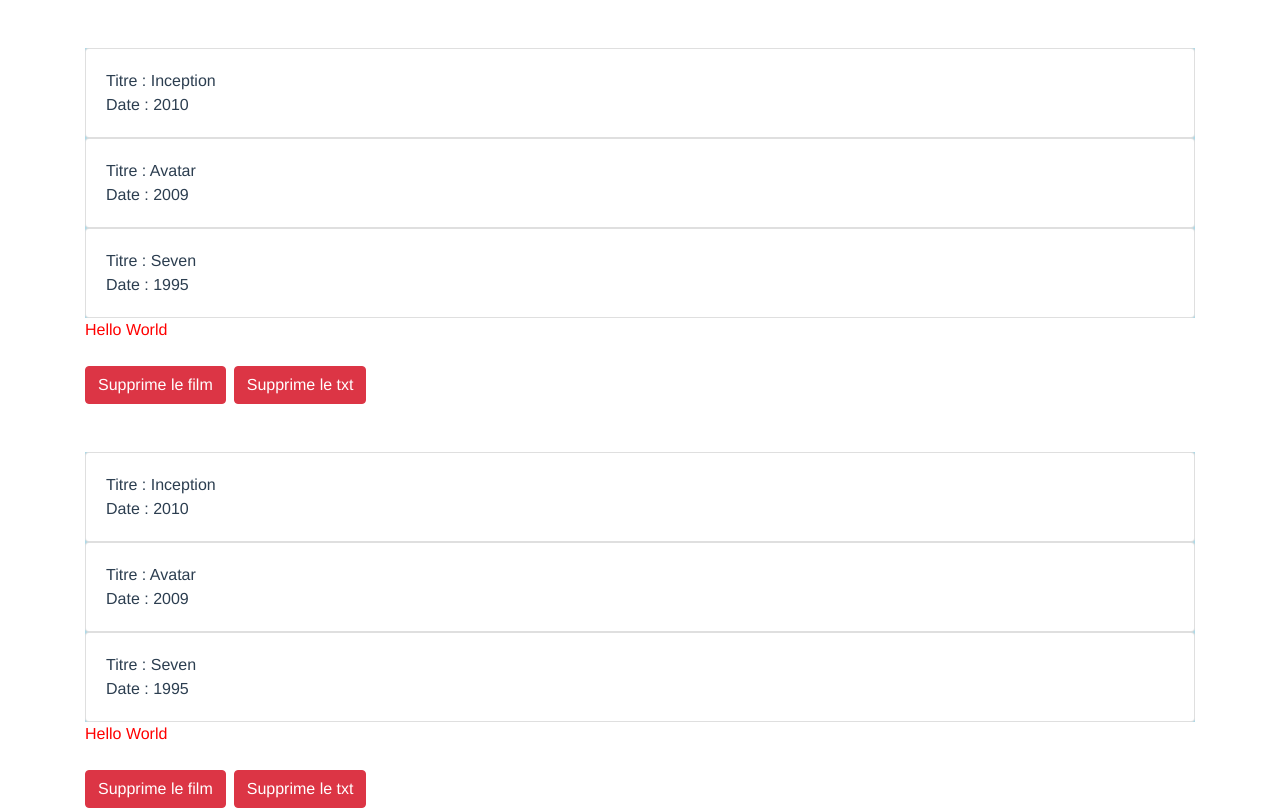
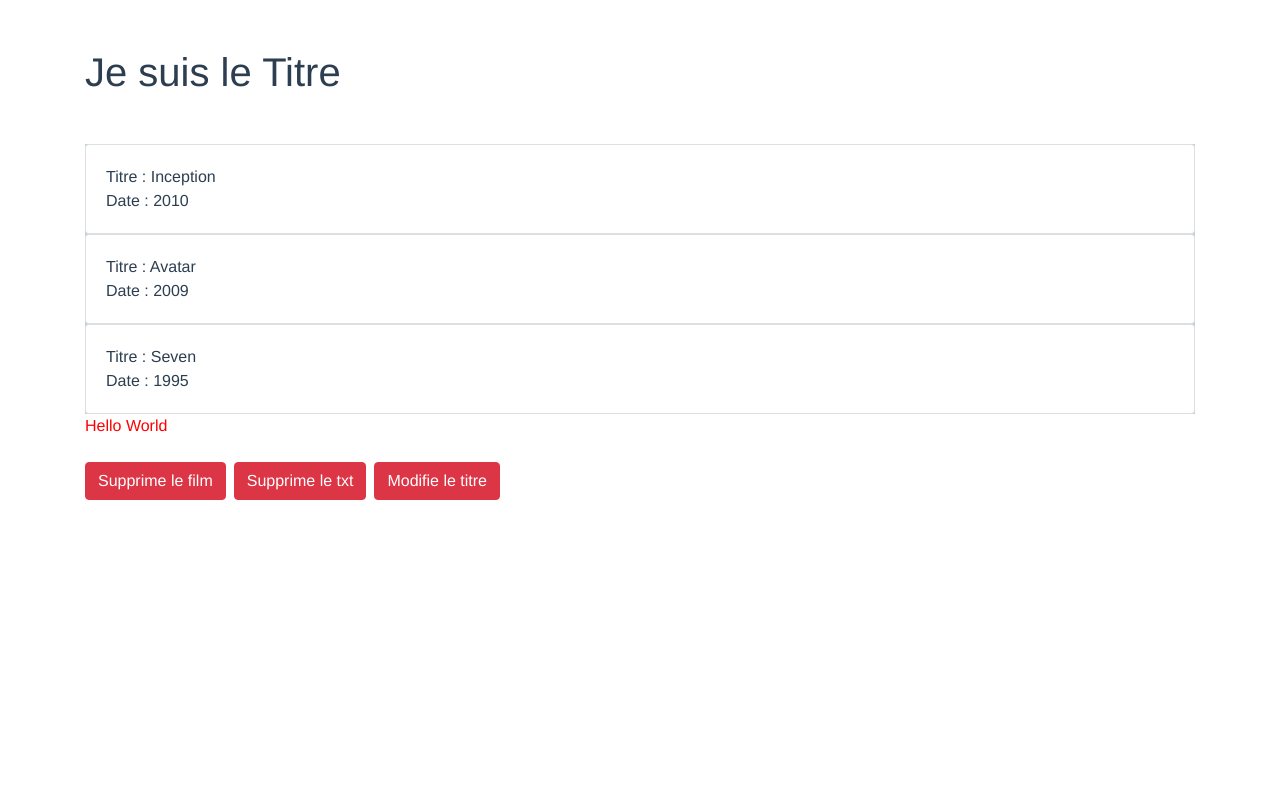
Before and after one commit to NaoDevWeb31/VueJS_A-Z, a Vue app in the folder p3-dev_pro_composants_vue_cli/: page / in a window 1280 px wide. Built offline with nearby package versions, Linux system fonts and the light colour scheme.

Commit message:
[MAJ] Développement Pro - Envoyer des données enfant/parent

```diff
--- a/p3-dev_pro_composants_vue_cli/src/components/Contenu.vue
+++ b/p3-dev_pro_composants_vue_cli/src/components/Contenu.vue
@@ -1,10 +1,12 @@
 <template>
   <div class="container mt-5">
+    <h1>{{ titre }}</h1>
     <!-- Utilisation des props du composant enfant "Liste" -->
-    <liste :myArr="myArr" :txt="txt"></liste>
-    <!-- Référence au même tableau "myArr" = valeur de référence => suppression dans les 2 tableaux -->
-    <!-- "txt" = valeur primitive => suppression du "txt" sélectionné uniquement -->
-    <liste :myArr="myArr" :txt="txt"></liste>
+    <liste
+      :myArr="myArr"
+      :txt="txt"
+      v-on:changeTitre="changementTitre($event)"
+    ></liste>
   </div>
 </template>
 
@@ -21,7 +23,13 @@
           { titre: "Seven", date: 1995 },
         ],
         txt: "Hello World",
+        titre: "Je suis le Titre",
       };
+    },
+    methods: {
+      changementTitre: function (nvTitre) {
+        this.titre = nvTitre;
+      },
     },
     components: {
       liste: Liste,
--- a/p3-dev_pro_composants_vue_cli/src/components/Liste/Liste.vue
+++ b/p3-dev_pro_composants_vue_cli/src/components/Liste/Liste.vue
@@ -19,6 +19,9 @@
     <div v-on:click="supprTxt" class="btn btn-danger mt-2 ml-2">
       Supprime le txt
     </div>
+    <div v-on:click="changeTitre" class="btn btn-danger mt-2 ml-2">
+      Modifie le titre
+    </div>
   </div>
 </template>
 
@@ -36,6 +39,9 @@
       supprTxt: function () {
         this.txt = "";
       },
+      changeTitre: function () {
+        this.$emit("changeTitre", "Mon nouveau titre");
+      },
     },
   };
 </script>
```
